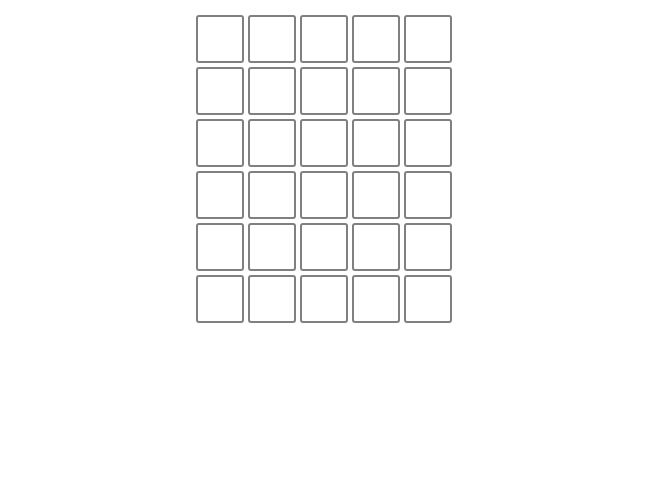
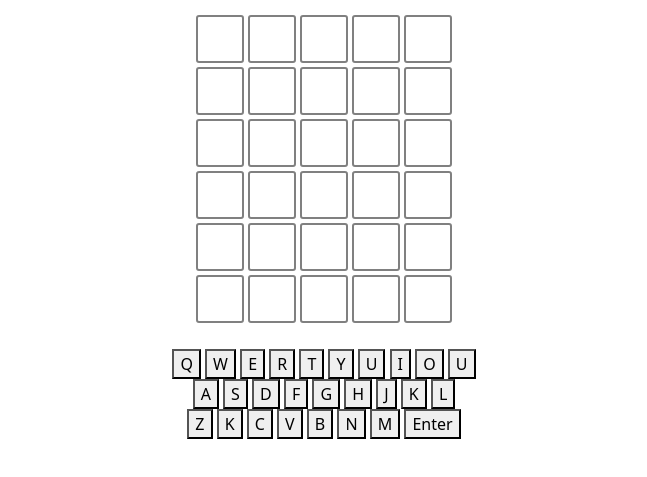
Before and after one commit to besure94/wordle-game, a website built with webpack: page src/index.html in a window 1280 px wide. Shown: the part 83-560 px from the top of the page, without its empty margins (316-963 px from the left). Built offline with nearby package versions, Linux system fonts and the light colour scheme.

Commit message:
Add keyboard display to game.

```diff
--- a/src/css/styles.css
+++ b/src/css/styles.css
@@ -1,4 +1,10 @@
 #gameBoard {
+  display: flex;
+  align-items: center;
+  flex-direction: column;
+}
+
+#gameKeyboard {
   display: flex;
   align-items: center;
   flex-direction: column;
--- a/src/index.html
+++ b/src/index.html
@@ -14,6 +14,42 @@
         <div id="gameBoard">
 
         </div>
+        <br>
+        <div id="gameKeyboard">
+          <div class="rowOne">
+            <button class="keyboardButtons">Q</button>
+            <button class="keyboardButtons">W</button>
+            <button class="keyboardButtons">E</button>
+            <button class="keyboardButtons">R</button>
+            <button class="keyboardButtons">T</button>
+            <button class="keyboardButtons">Y</button>
+            <button class="keyboardButtons">U</button>
+            <button class="keyboardButtons">I</button>
+            <button class="keyboardButtons">O</button>
+            <button class="keyboardButtons">U</button>
+          </div>
+          <div class="rowTwo">
+            <button class="keyboardButtons">A</button>
+            <button class="keyboardButtons">S</button>
+            <button class="keyboardButtons">D</button>
+            <button class="keyboardButtons">F</button>
+            <button class="keyboardButtons">G</button>
+            <button class="keyboardButtons">H</button>
+            <button class="keyboardButtons">J</button>
+            <button class="keyboardButtons">K</button>
+            <button class="keyboardButtons">L</button>
+          </div>
+          <div class="rowThree">
+            <button class="keyboardButtons">Z</button>
+            <button class="keyboardButtons">K</button>
+            <button class="keyboardButtons">C</button>
+            <button class="keyboardButtons">V</button>
+            <button class="keyboardButtons">B</button>
+            <button class="keyboardButtons">N</button>
+            <button class="keyboardButtons">M</button>
+            <button class="keyboardButtons">Enter</div>
+          </div>
+        </div>
     </body>
   </div>
 </html>
```
